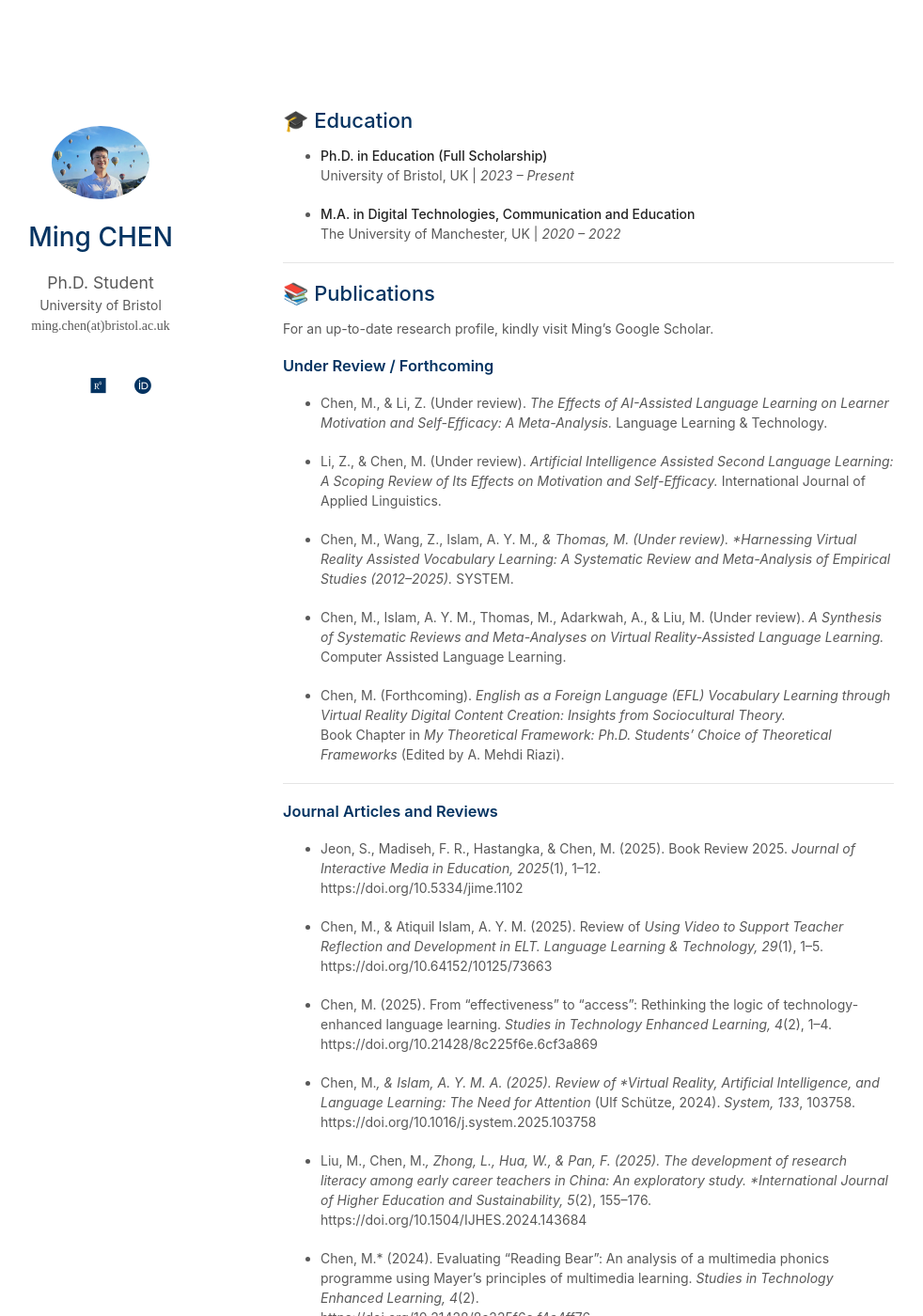
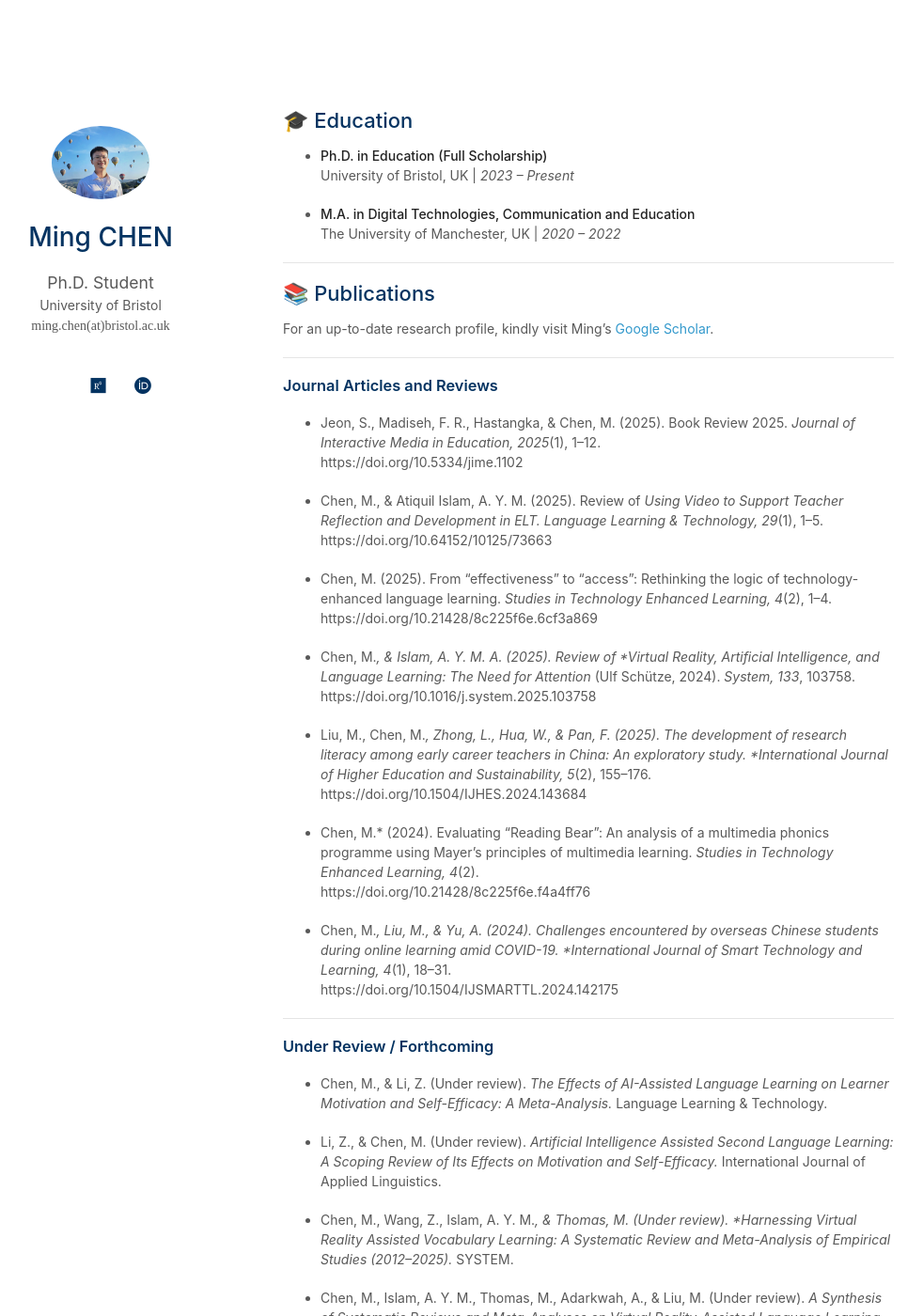
Before and after one commit to EricMingChen/EricMingChen.github.io, a Jekyll site: the page built from index.md, in a window 1280 px wide and 1400 px high. Shown: the whole window at 94% size, without its empty margins (169-1151 px from the left). Built offline with Jekyll 4.4.1, drawn with Linux system fonts in a browser that asks for light colours; a style sheet for code colours, icons or effects is not loaded; our own code applies the rules of GitHub Pages for plain Markdown files; some of the changed text lies outside the part shown.

Commit message:
Revise publications section with links and articles
Updated the publications section with links and reintroduced the under review/forthcoming articles.

```diff
--- a/index.md
+++ b/index.md
@@ -14,20 +14,8 @@
 
 ## 📚 Publications
 
-For an up-to-date research profile, kindly visit Ming’s Google Scholar.
+For an up-to-date research profile, kindly visit Ming’s [Google Scholar](https://scholar.google.com/citations?user=bhmuN8YAAAAJ&hl=en).
 
-### Under Review / Forthcoming
-
-- Chen, M., & Li, Z. (Under review). *The Effects of AI-Assisted Language Learning on Learner Motivation and Self-Efficacy: A Meta-Analysis.* Language Learning & Technology.
-
-- Li, Z., & Chen, M. (Under review). *Artificial Intelligence Assisted Second Language Learning: A Scoping Review of Its Effects on Motivation and Self-Efficacy.* International Journal of Applied Linguistics.
-
-- Chen, M., Wang, Z., Islam, A. Y. M.*, & Thomas, M. (Under review). *Harnessing Virtual Reality Assisted Vocabulary Learning: A Systematic Review and Meta-Analysis of Empirical Studies (2012–2025).* SYSTEM.
-
-- Chen, M., Islam, A. Y. M., Thomas, M., Adarkwah, A., & Liu, M. (Under review). *A Synthesis of Systematic Reviews and Meta-Analyses on Virtual Reality-Assisted Language Learning.* Computer Assisted Language Learning.
-
-- Chen, M. (Forthcoming). *English as a Foreign Language (EFL) Vocabulary Learning through Virtual Reality Digital Content Creation: Insights from Sociocultural Theory.*
-  Book Chapter in *My Theoretical Framework: Ph.D. Students’ Choice of Theoretical Frameworks* (Edited by A. Mehdi Riazi).
 
 ---
 
```
Also changed, not shown: other parts of index.md (+13 -0 lines).
